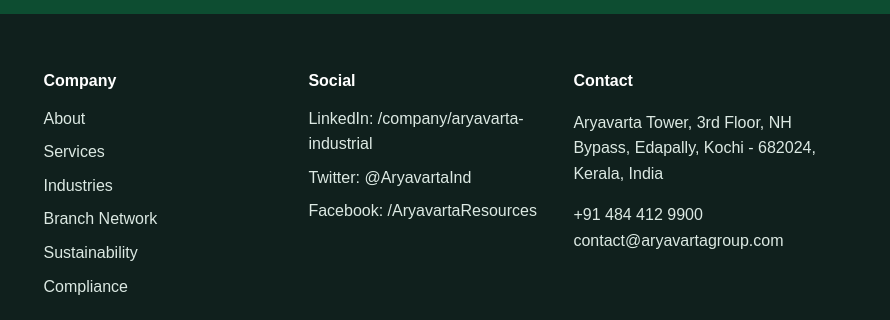
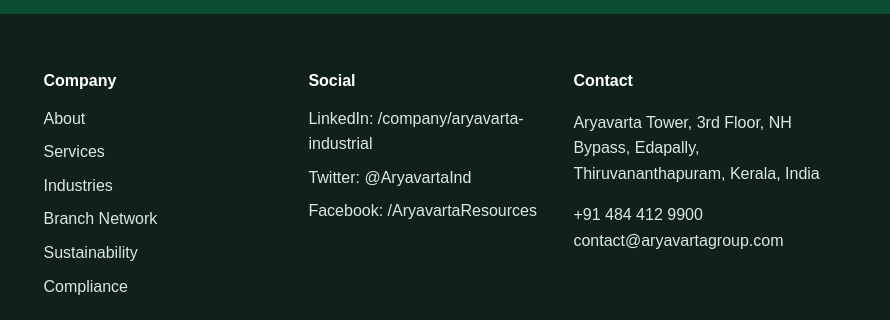
Before and after one commit to eurocongroupinc/aryavarta, a plain HTML site: page index.html in a window 1280 px wide. Shown: the part 5830-6150 px from the top of the page, 390-1280 px from the left. Drawn offline with Linux system fonts and the light colour scheme.

Commit message:
Update index.html

```diff
--- a/index.html
+++ b/index.html
@@ -4,7 +4,7 @@
   <meta charset="utf-8">
   <meta name="viewport" content="width=device-width, initial-scale=1">
   <title>Aryavarta Industrial Resources Private Limited</title>
-  <meta name="description" content="Aryavarta Industrial Resources Private Limited is a Kochi-headquartered industrial solutions provider for raw materials, logistics, warehousing, spares, e-waste recycling, and MSME advisory.">
+  <meta name="description" content="Aryavarta Industrial Resources Private Limited is a Thiruvananthapuram-headquartered industrial solutions provider for raw materials, logistics, warehousing, spares, e-waste recycling, and MSME advisory.">
   <link rel="icon" href="assets/images/favicon.svg" type="image/svg+xml">
   <link rel="stylesheet" href="assets/css/styles.css">
 </head>
@@ -254,7 +254,7 @@
       </div>
       <div>
         <h3>Contact</h3>
-        <p>Aryavarta Tower, 3rd Floor, NH Bypass, Edapally, Kochi - 682024, Kerala, India</p>
+        <p>Aryavarta Tower, 3rd Floor, NH Bypass, Edapally, Thiruvananthapuram, Kerala, India</p>
         <p>+91 484 412 9900<br>contact@aryavartagroup.com</p>
       </div>
     </div>
```
